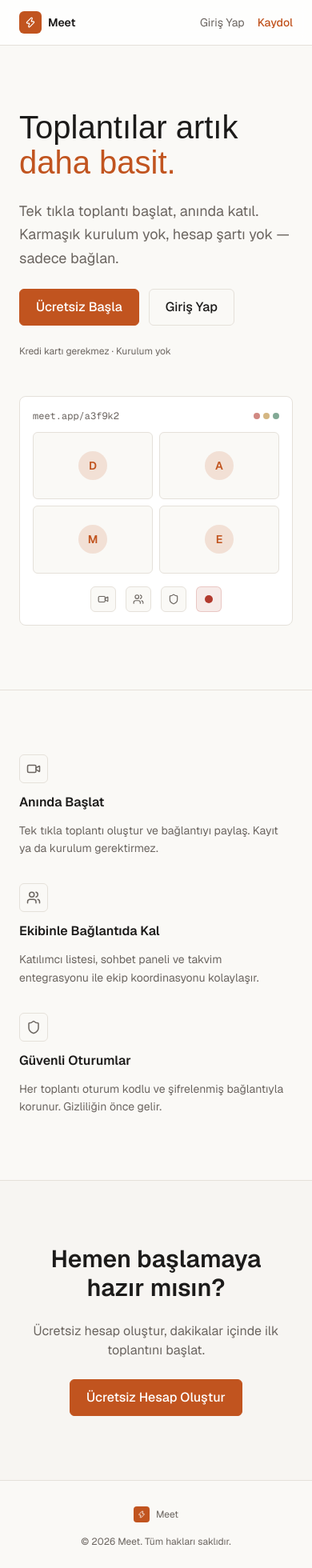
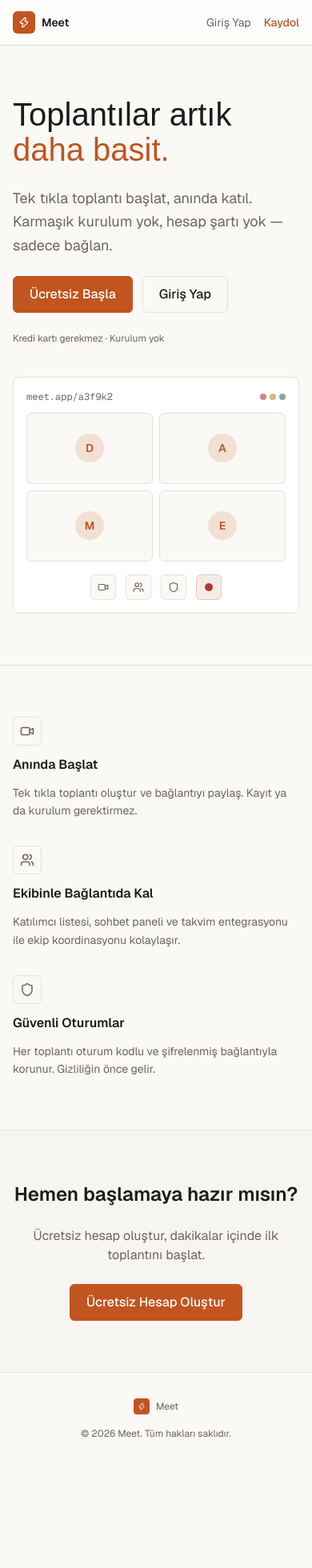
Before and after one commit to dgkanygn/meet-app-fullstack, a Next.js app in the folder frontend/: page / in a window 390 px wide. Shown: the top 1960 px of the page at 80% size. After the commit the page ends 1832 px from the top, so only its background shows below. Built offline with nearby package versions, Linux system fonts and the light colour scheme; a web font is replaced by a local one.

Commit message:
style(frontend): tighten small-screen spacing on the landing page
Reduce horizontal and vertical padding below the sm breakpoint and let the features grid go two-up on tablets.

```diff
--- a/frontend/app/page.tsx
+++ b/frontend/app/page.tsx
@@ -7,7 +7,7 @@ import CtaSection from "@/components/landing/CtaSection";
 function LandingNav() {
   return (
     <header className="w-full border-b border-border bg-surface/80 backdrop-blur-sm sticky top-0 z-10">
-      <div className="max-w-6xl mx-auto px-6 h-14 flex items-center justify-between">
+      <div className="max-w-6xl mx-auto px-4 sm:px-6 h-14 flex items-center justify-between">
         <Link href="/" className="flex items-center gap-2 cursor-pointer">
           <div className="w-7 h-7 rounded-[6px] bg-accent flex items-center justify-center">
             <Zap size={14} className="text-accent-fg" />
@@ -36,7 +36,7 @@ function LandingNav() {
 function LandingFooter() {
   return (
     <footer className="border-t border-border">
-      <div className="max-w-6xl mx-auto px-6 py-8 flex flex-col sm:flex-row items-center justify-between gap-4">
+      <div className="max-w-6xl mx-auto px-4 sm:px-6 py-8 flex flex-col sm:flex-row items-center justify-between gap-4">
         <div className="flex items-center gap-2">
           <div className="w-5 h-5 rounded-[4px] bg-accent flex items-center justify-center">
             <Zap size={10} className="text-accent-fg" />
--- a/frontend/components/landing/CtaSection/index.tsx
+++ b/frontend/components/landing/CtaSection/index.tsx
@@ -4,8 +4,8 @@ import Button from "@/components/ui/Button";
 export default function CtaSection() {
   return (
     <section className="w-full border-t border-border bg-[color-mix(in_srgb,var(--color-background)_85%,var(--color-border)_15%)]">
-      <div className="max-w-6xl mx-auto px-6 py-20 text-center space-y-6">
-        <h2 className="text-3xl font-semibold text-foreground">
+      <div className="max-w-6xl mx-auto px-4 sm:px-6 py-16 sm:py-20 text-center space-y-6">
+        <h2 className="text-2xl sm:text-3xl font-semibold text-foreground">
           Hemen başlamaya hazır mısın?
         </h2>
         <p className="text-base text-muted max-w-md mx-auto">
--- a/frontend/components/landing/FeaturesSection/index.tsx
+++ b/frontend/components/landing/FeaturesSection/index.tsx
@@ -24,8 +24,8 @@ const features = [
 export default function FeaturesSection() {
   return (
     <section className="w-full border-t border-border">
-      <div className="max-w-6xl mx-auto px-6 py-20">
-        <div className="grid md:grid-cols-3 gap-8">
+      <div className="max-w-6xl mx-auto px-4 sm:px-6 py-16 sm:py-20">
+        <div className="grid gap-8 sm:grid-cols-2 md:grid-cols-3">
           {features.map(({ icon: Icon, title, description }) => (
             <div key={title} className="space-y-3">
               <div className="w-9 h-9 rounded-[6px] border border-border flex items-center justify-center">
--- a/frontend/components/landing/HeroSection/index.tsx
+++ b/frontend/components/landing/HeroSection/index.tsx
@@ -56,8 +56,8 @@ function MockMeetingUI() {
 
 export default function HeroSection() {
   return (
-    <section className="w-full max-w-6xl mx-auto px-6 py-20 lg:py-32">
-      <div className="grid lg:grid-cols-2 gap-12 lg:gap-16 items-center">
+    <section className="w-full max-w-6xl mx-auto px-4 sm:px-6 py-16 sm:py-20 lg:py-32">
+      <div className="grid lg:grid-cols-2 gap-10 lg:gap-16 items-center">
         {/* Left: Copy */}
         <div className="space-y-6">
           <h1
```
